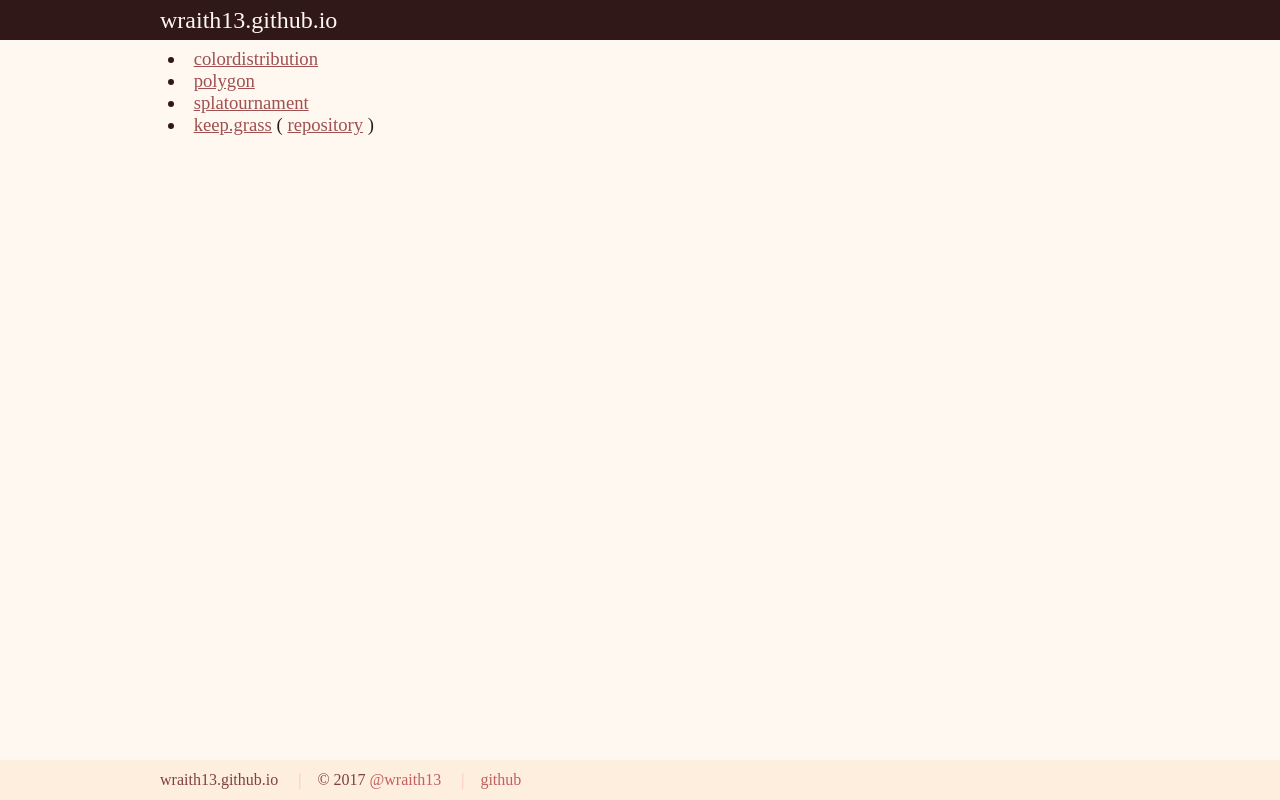
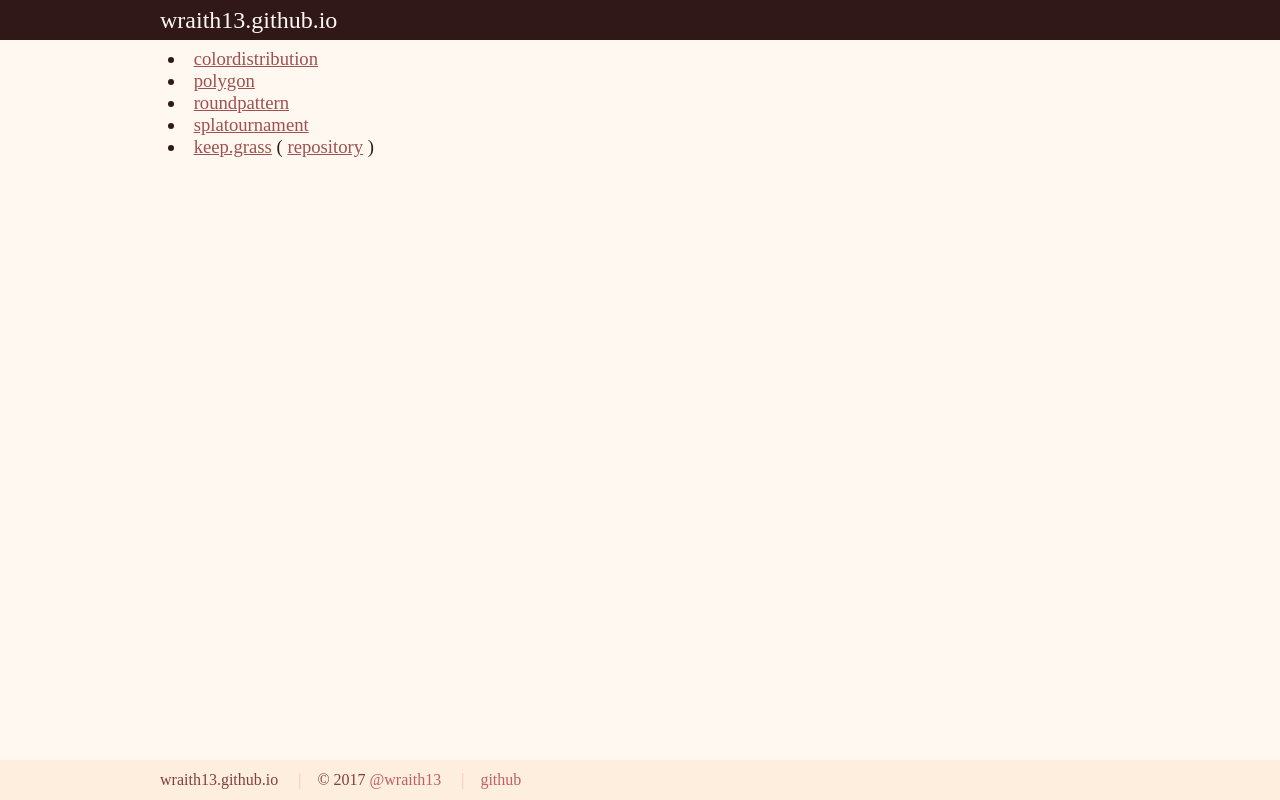
Before and after one commit to wraith13/wraith13.github.io, a plain HTML site: page index.html in a window 1280 px wide. Drawn offline with nearby package versions, Linux system fonts and the light colour scheme.

Commit message:
🛠 roundpattern ( Complete? )

```diff
--- a/index.html
+++ b/index.html
@@ -14,6 +14,7 @@
         <ul>
             <li><a href="./colordistribution/colordistribution.htm">colordistribution</a></li>
             <li><a href="./polygon/polygon.htm">polygon</a></li>
+            <li><a href="./roundpattern/roundpattern.htm">roundpattern</a></li>
             <li><a href="./splatournament/splatournament.htm">splatournament</a></li>
             <li><a href="./keep.grass/">keep.grass</a> ( <a href="https://github.com/wraith13/keep.grass/tree/gh-pages">repository</a> )</li>
         </ul>
```
